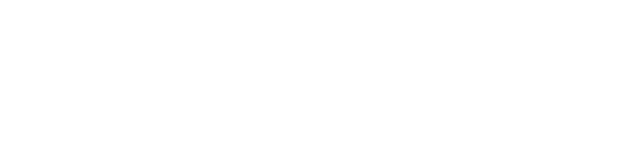
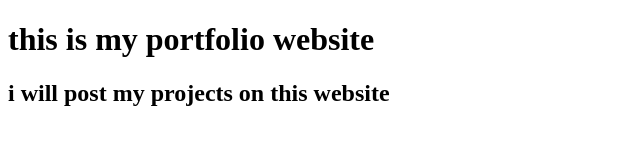
Before and after one commit to muhammad-ali-banbhan/learn_data_analytics, a plain HTML site: page index.html in a window 1280 px wide. Shown: the whole page, without its empty margins (0-640 px from the left). Drawn offline with Linux system fonts and the light colour scheme.

Commit message:
add both features

```diff
--- a/index.html
+++ b/index.html
@@ -6,6 +6,7 @@
     <title>Document</title>
 </head>
 <body>
-
+    <h1>this is my portfolio website</h1>
+    <h2>i will  post my  projects  on  this website</h2>
 </body>
 </html>
```
